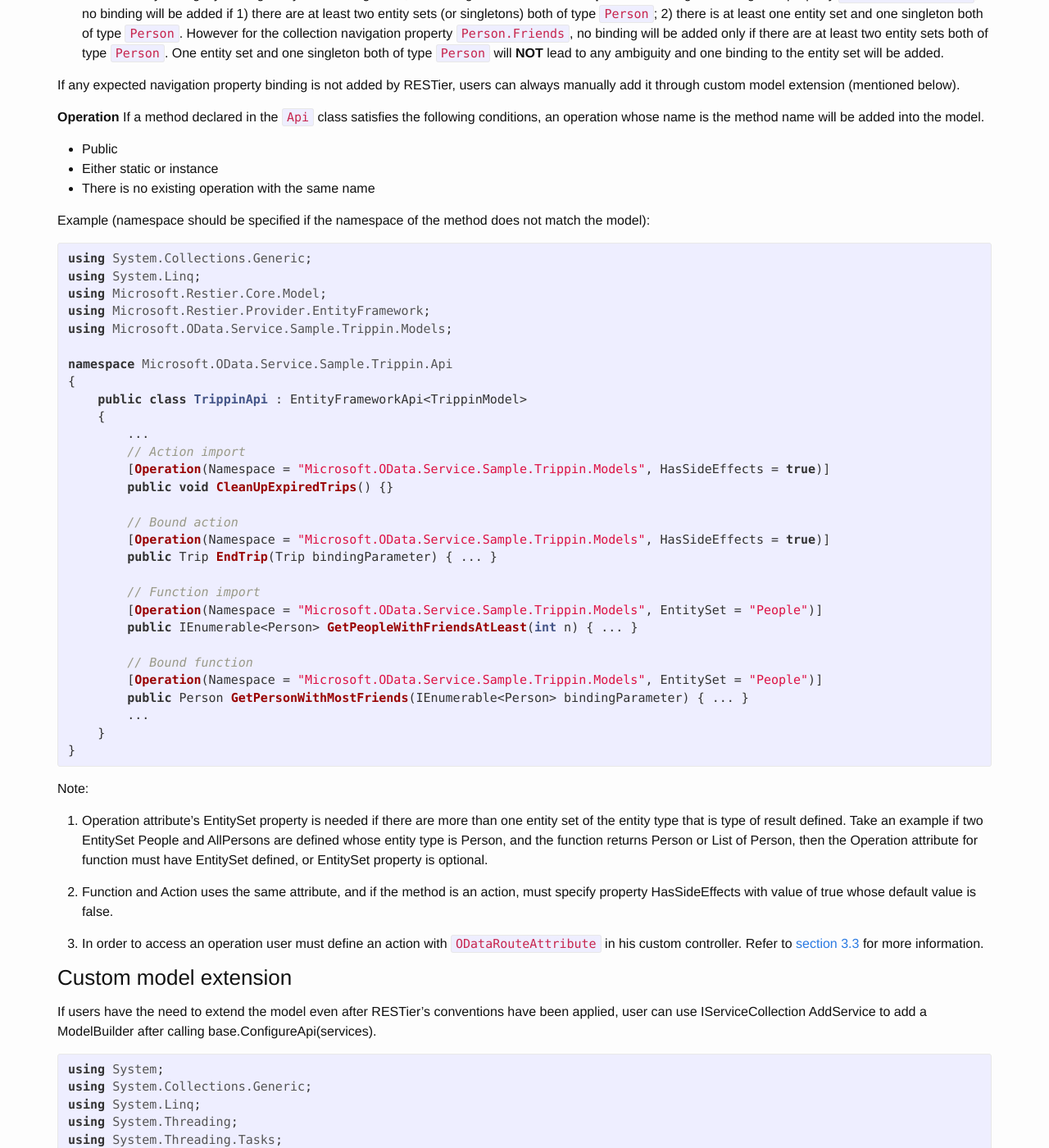
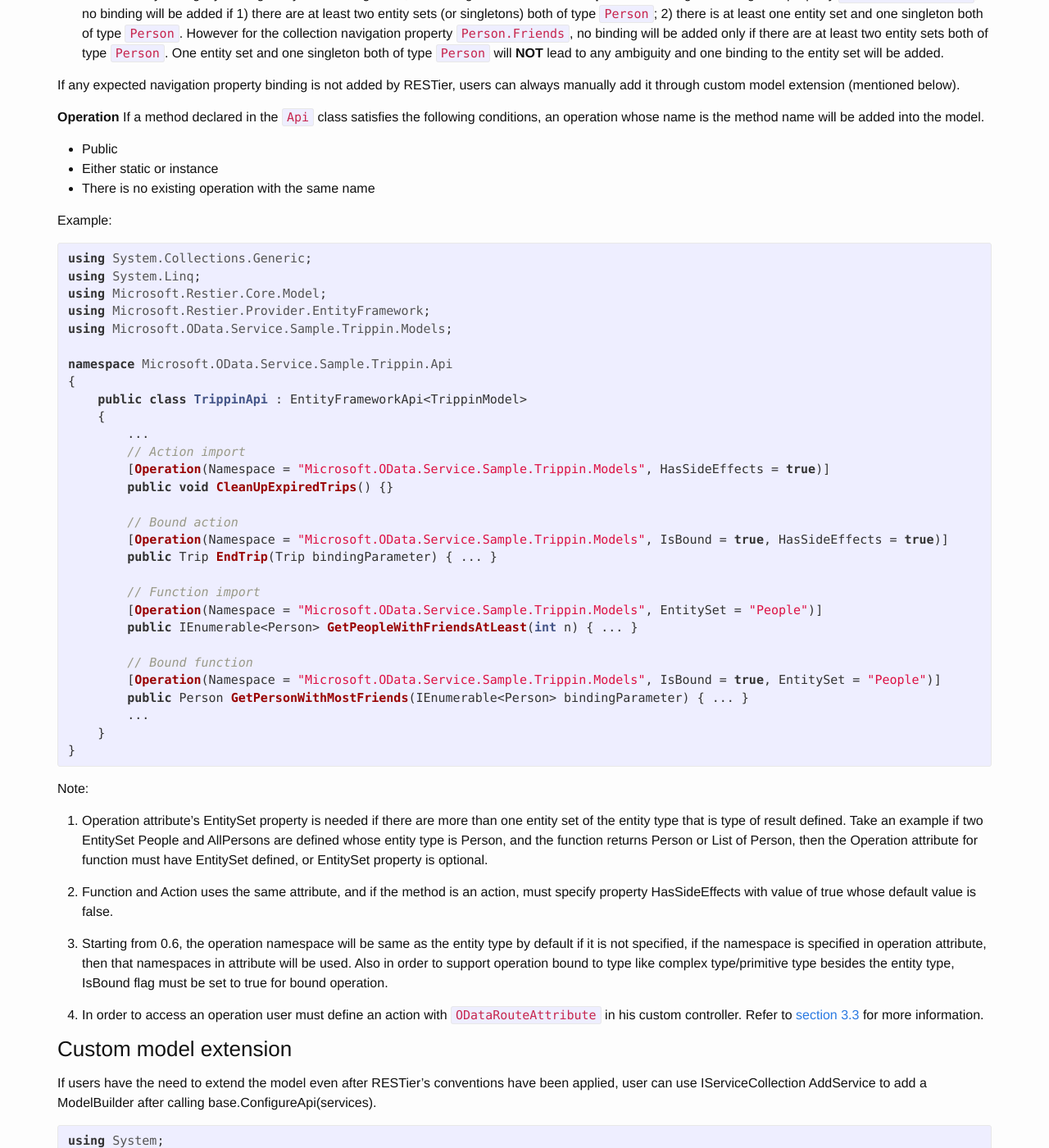
Before and after one commit to OData/RESTier, a Jekyll site: the page built from _posts/2016-04-23-02-05-Model-building-0-5-0.md, in a window 1280 px wide and 1400 px high, scrolled down 2955 px. Shown: the whole window at 82% size. Built offline with Jekyll 4.4.1, drawn with Linux system fonts in a browser that asks for light colours; nearby versions of some CDN libraries; comment, search, counter and statistics services are not loaded.

Commit message:
Add doc for IsBound flag

```diff
--- a/_posts/2016-04-23-02-05-Model-building-0-5-0.md
+++ b/_posts/2016-04-23-02-05-Model-building-0-5-0.md
@@ -140,7 +140,7 @@ If a method declared in the `Api` class satisfies the following conditions, an o
  - Either static or instance
  - There is no existing operation with the same name
 
-Example (namespace should be specified if the namespace of the method does not match the model):
+Example:
 
 {% highlight csharp %}
 using System.Collections.Generic;
@@ -159,7 +159,7 @@ namespace Microsoft.OData.Service.Sample.Trippin.Api
         public void CleanUpExpiredTrips() {}
 
         // Bound action
-        [Operation(Namespace = "Microsoft.OData.Service.Sample.Trippin.Models", HasSideEffects = true)]
+        [Operation(Namespace = "Microsoft.OData.Service.Sample.Trippin.Models", IsBound = true, HasSideEffects = true)]
         public Trip EndTrip(Trip bindingParameter) { ... }
 
         // Function import
@@ -167,7 +167,7 @@ namespace Microsoft.OData.Service.Sample.Trippin.Api
         public IEnumerable<Person> GetPeopleWithFriendsAtLeast(int n) { ... }
 
         // Bound function
-        [Operation(Namespace = "Microsoft.OData.Service.Sample.Trippin.Models", EntitySet = "People")]
+        [Operation(Namespace = "Microsoft.OData.Service.Sample.Trippin.Models", IsBound = true, EntitySet = "People")]
         public Person GetPersonWithMostFriends(IEnumerable<Person> bindingParameter) { ... }
         ...
     }
@@ -182,7 +182,10 @@ Note:
 2. Function and Action uses the same attribute, and if the method is an action, must specify property HasSideEffects with value of true whose default value is false.
 
 
-3. In order to access an operation user must define an action with `ODataRouteAttribute` in his custom controller.
+3. Starting from 0.6, the operation namespace will be same as the entity type by default if it is not specified, if the namespace is specified in operation attribute, then that namespaces in attribute will be used.  Also in order to support operation bound to type like complex type/primitive type besides the entity type, IsBound flag must be set to true for bound operation.
+
+
+4. In order to access an operation user must define an action with `ODataRouteAttribute` in his custom controller.
 Refer to [section 3.3](http://odata.github.io/RESTier/#03-03-Operation) for more information.
 
 ### Custom model extension
```
